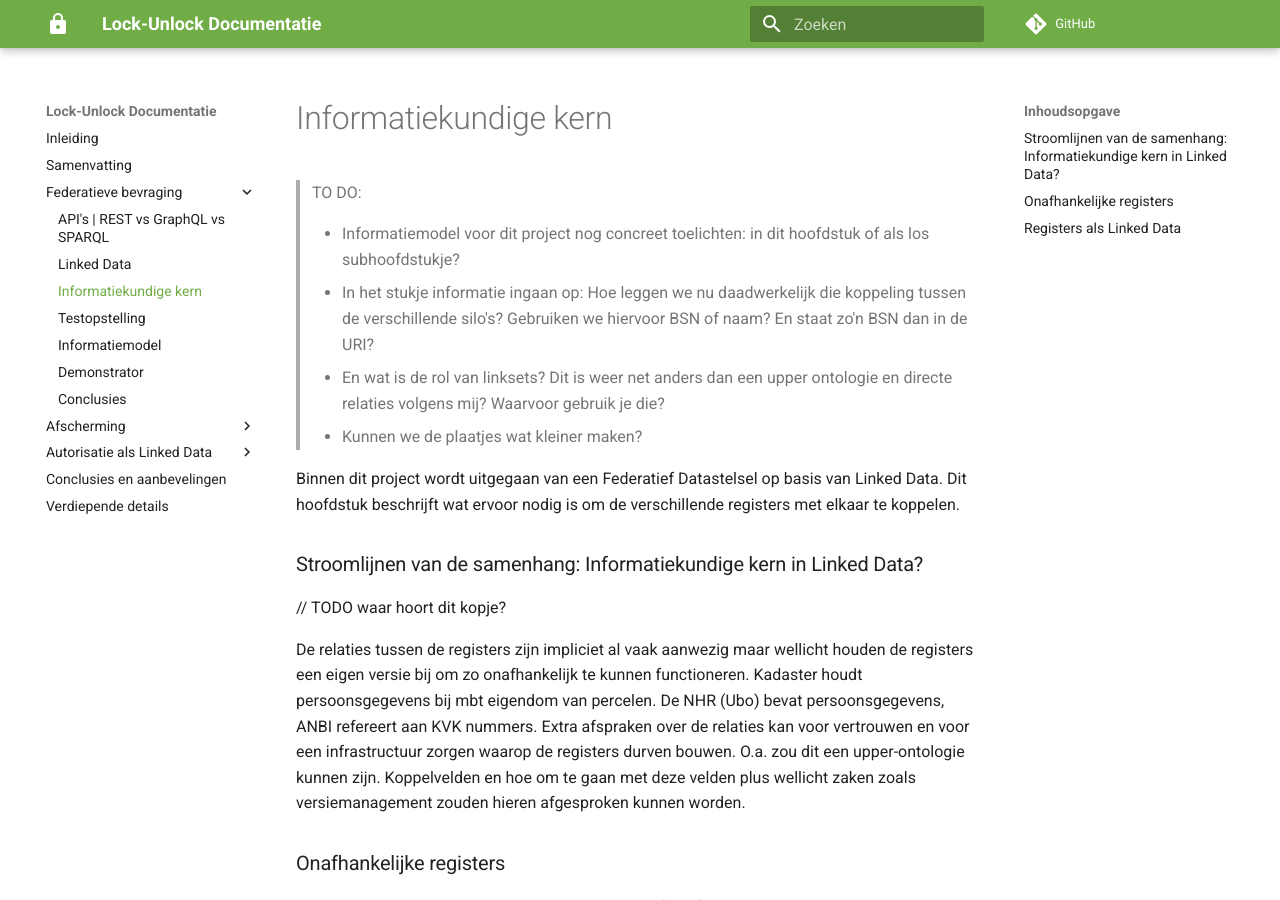
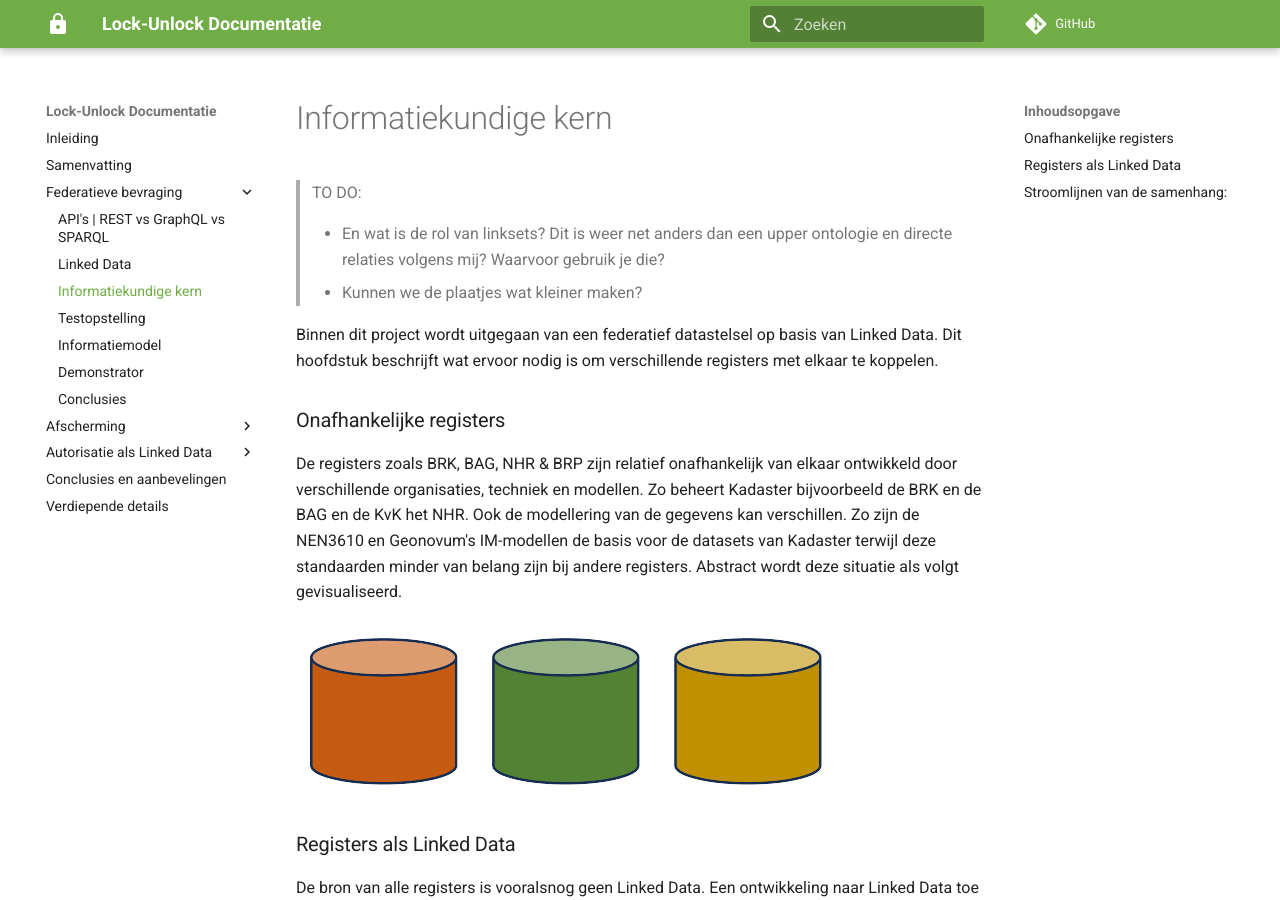
Before and after one commit to kadaster-labs/lock-unlock-docs, an MkDocs documentation site: the page built from docs/federatieve-bevraging/informatiekundigekern.md, in a window 1280 px wide and 900 px high. Built offline with MkDocs 1.6.1 and Material for MkDocs 9.7.7, drawn with Linux system fonts in a browser that asks for light colours; comment, search, counter and statistics services are not loaded; some of the changed text lies outside the part shown.

Commit message:
Review federatieve bevraging

```diff
--- a/docs/federatieve-bevraging/informatiekundigekern.md
+++ b/docs/federatieve-bevraging/informatiekundigekern.md
@@ -3,29 +3,11 @@
 ---
 > TO DO:
 >
-> - Informatiemodel voor dit project nog concreet toelichten: in dit hoofdstuk of als los
->  subhoofdstukje?
-> - In het stukje informatie ingaan op: Hoe leggen we nu daadwerkelijk die koppeling tussen de
->   verschillende silo's? Gebruiken we hiervoor BSN of naam? En staat zo'n BSN dan in de URI?
-> - En wat is de rol van linksets? Dit is weer net anders dan een upper ontologie en directe
->   relaties volgens mij? Waarvoor gebruik je die?
+> - En wat is de rol van linksets? Dit is weer net anders dan een upper ontologie en directe relaties volgens mij? Waarvoor gebruik je die?
 > - Kunnen we de plaatjes wat kleiner maken?
 
-Binnen dit project wordt uitgegaan van een Federatief Datastelsel op basis van Linked Data. Dit
-hoofdstuk beschrijft wat ervoor nodig is om de verschillende registers met elkaar te koppelen.
-
-### Stroomlijnen van de samenhang: Informatiekundige kern in Linked Data?
-
-// TODO waar hoort dit kopje?
-
-De relaties tussen de registers zijn impliciet al vaak aanwezig maar wellicht houden de registers
-een eigen versie bij om zo onafhankelijk te kunnen functioneren. Kadaster houdt persoonsgegevens bij
-mbt eigendom van percelen. De NHR (Ubo) bevat persoonsgegevens, ANBI refereert aan KVK nummers.
-Extra afspraken over de relaties kan voor vertrouwen en voor een infrastructuur zorgen waarop de
-registers durven bouwen. O.a. zou dit een upper-ontologie kunnen zijn. Koppelvelden en hoe om te
-gaan met deze velden plus wellicht zaken zoals versiemanagement zouden hieren afgesproken kunnen
-worden.
-
+Binnen dit project wordt uitgegaan van een federatief datastelsel op basis van Linked Data. Dit
+hoofdstuk beschrijft wat ervoor nodig is om  verschillende registers met elkaar te koppelen.
 
 ### Onafhankelijke registers
 
--- a/docs/samenvatting.md
+++ b/docs/samenvatting.md
@@ -1,8 +1,14 @@
 ---
 title: Management Samenvatting
 ---
+> TO DO
 
-Binnen dit project is onderzocht hoe data afgeschermd kan worden binnen een federatief datastelsel. Hiervoor zijn verschillende requirements geïdentificeerd zoals:
+> - Conclusies en aanbevelingen uit de samenvatting halen en verplaatsen naar [Conclusies en aanbevelingen](./conclusies.md)
+
+
+Binnen dit project is onderzocht hoe data afgeschermd kan worden binnen een federatief datastelsel en dan specifiek Linked Data. Er zijn weinig gestandaardiseerde mogelijkheden voor autorisatie van data in het Linked Data domein. Dit project is uitgevoerd om de (on)mogelijkheden te onderzoeken en te testen.
+
+De autorisatie oplossingen moeten daarbij verschillende afschermingspatronen kunnen ondersteunen:
 
 * verticale subsets            : objecten en/of kenmerken en/of relaties zijn afgeschermd, zoals bijv. koopsom of eigenaar.
 
```
Also changed, not shown: other parts of docs/federatieve-bevraging/informatiekundigekern.md (+12 -0 lines), other parts of docs/samenvatting.md (+5 -3 lines), docs/federatieve-bevraging/demonstrator.md (+22 -19 lines), docs/federatieve-bevraging/informatiemodel.md (+7 -0 lines), docs/federatieve-bevraging/testopstelling.md (+4 -0 lines).
